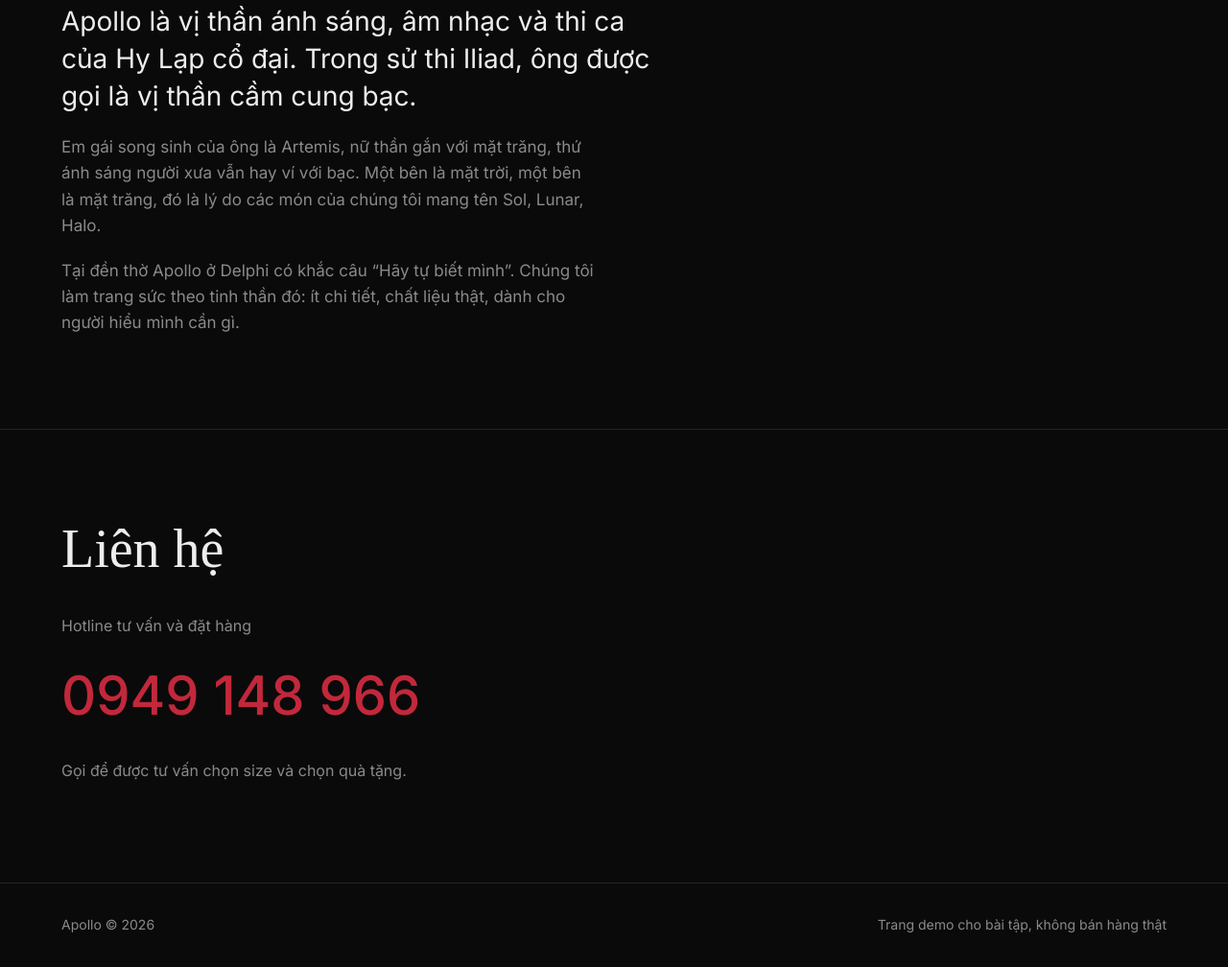
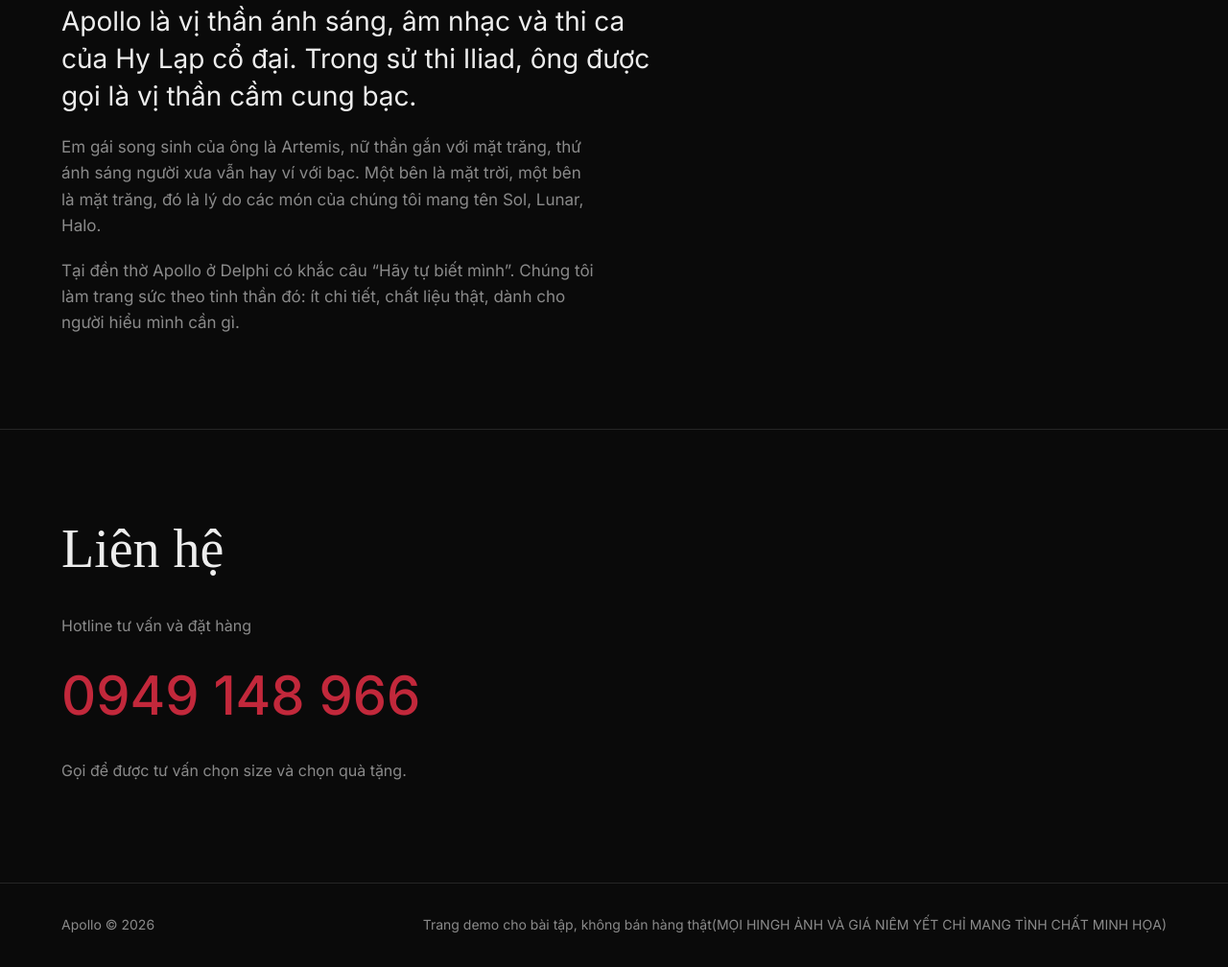
Before and after one commit to noledadem/apollo, a plain HTML site: page index.html in a window 1280 px wide. Shown: the part 2328-3336 px from the top of the page at 96% size. Drawn offline with Linux system fonts and the light colour scheme; a web font is replaced by a local one.

Commit message:
Modify footer disclaimer in index.html
Updated footer text to include a disclaimer about images and pricing.

```diff
--- a/index.html
+++ b/index.html
@@ -154,7 +154,7 @@ body.open .drawer{transform:none}
   </section>
 </main>
 
-<footer><span>Apollo &copy; 2026</span><span>Trang demo cho bài tập, không bán hàng thật</span></footer>
+<footer><span>Apollo &copy; 2026</span><span>Trang demo cho bài tập, không bán hàng thật(MỌI HINGH ẢNH VÀ GIÁ NIÊM YẾT CHỈ MANG TÌNH CHẤT MINH HỌA)</span></footer>
 
 <div class="veil" id="veil"></div>
 <aside class="drawer" aria-label="Giỏ hàng">
```
